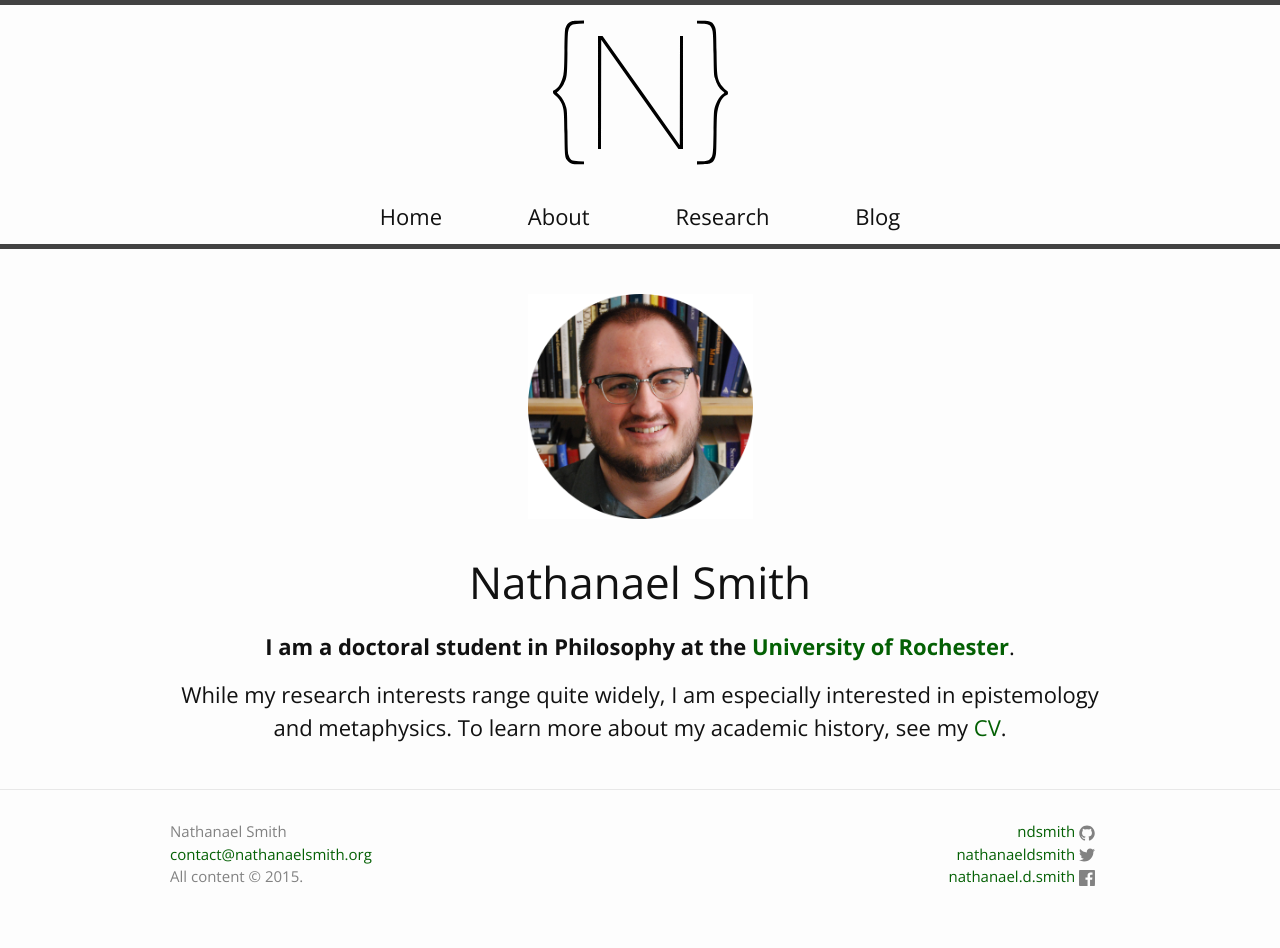
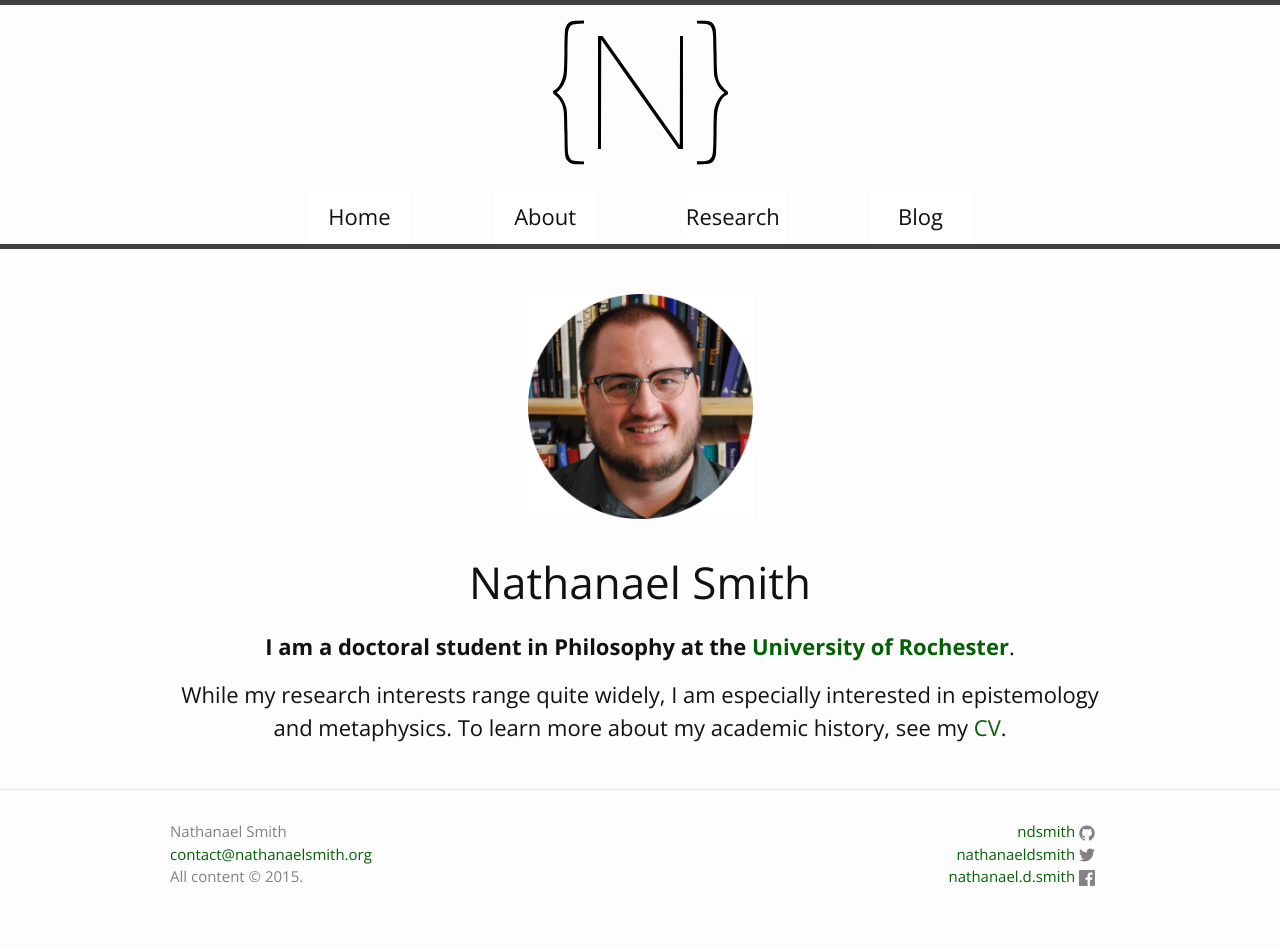
Before and after one commit to ndsmith/ndsmith.github.io, a Jekyll site: the page built from index.html, in a window 1280 px wide. Built offline with Jekyll 4.4.1, drawn with Linux system fonts in a browser that asks for light colours.

Commit message:
nav animation 1
got bourbon to work thanks to some help at stack exchange.

```diff
--- a/_includes/header.html
+++ b/_includes/header.html
@@ -5,10 +5,10 @@
     <div class="logo-box">{% include logo.html %}</div>
 
     <nav>
-        <a id="first-nav" href="{{ site.baseurl }}/">Home</a>
-        <a href="{{ site.baseurl }}/about">About</a>
-        <a href="{{ site.baseurl }}/research">Research</a>
-        <a href="{{ site.baseurl }}/blog">Blog</a>
+        <a id="first-nav" class="navbox" href="{{ site.baseurl }}/">Home</a>
+        <a class="navbox" href="{{ site.baseurl }}/about">About</a>
+        <a class="navbox" href="{{ site.baseurl }}/research">Research</a>
+        <a class="navbox" href="{{ site.baseurl }}/blog">Blog</a>
     </nav>
 
   </div>
--- a/_sass/_layout.sass
+++ b/_sass/_layout.sass
@@ -31,20 +31,38 @@
   text-align: center
   line-height: 56px
 
+.navbox
+  display: inline-block
+  min-width: 90px
+  margin-left: 80px
+  padding: 0px 5px 0px
+  color: $text-color
+  background: linear-gradient(white, white 50%, $grey-color-dark 50%, $grey-color-dark)
+  background-size: 100% 202%
+  transition: all 0.1s ease
+  animation: down-bump 0.4s ease
 
-  a
-    display: inline-block
+  &:hover
+    background-position: 100% 100%
+    animation: up-bump 0.4s ease
+    color: white
+  @media (min-width: 768px)
     margin-left: 80px
-    color: $text-color
-    line-height: $base-line-height
-    &:hover
-      color: $grey-color-light
-    @media (min-width: 768px)
-      margin-left: 80px
-    @media (max-width: 767px)
-      margin-left: 15px
-    @media (max-width: 480px)
-      margin-left: 5px
+  @media (max-width: 767px)
+    margin-left: 15px
+  @media (max-width: 495px)
+    margin-left: 5px
+    min-width: 0px
+    padding: 0px
+
+/* a
+ *    display: inline-block
+ *    margin-left: 80px
+ *    min-width: 90px
+ *    color: $text-color
+ *    line-height: $base-line-height */
+
+
 
 #first-nav
   margin-left: 0px
--- a/css/main.sass
+++ b/css/main.sass
@@ -40,7 +40,7 @@
 
 
 // Import partials from `sass_dir` (defaults to `_sass`)
+@import brbn
 @import base
 @import layout
 @import syntax-highlighting
-@import brbn
```
